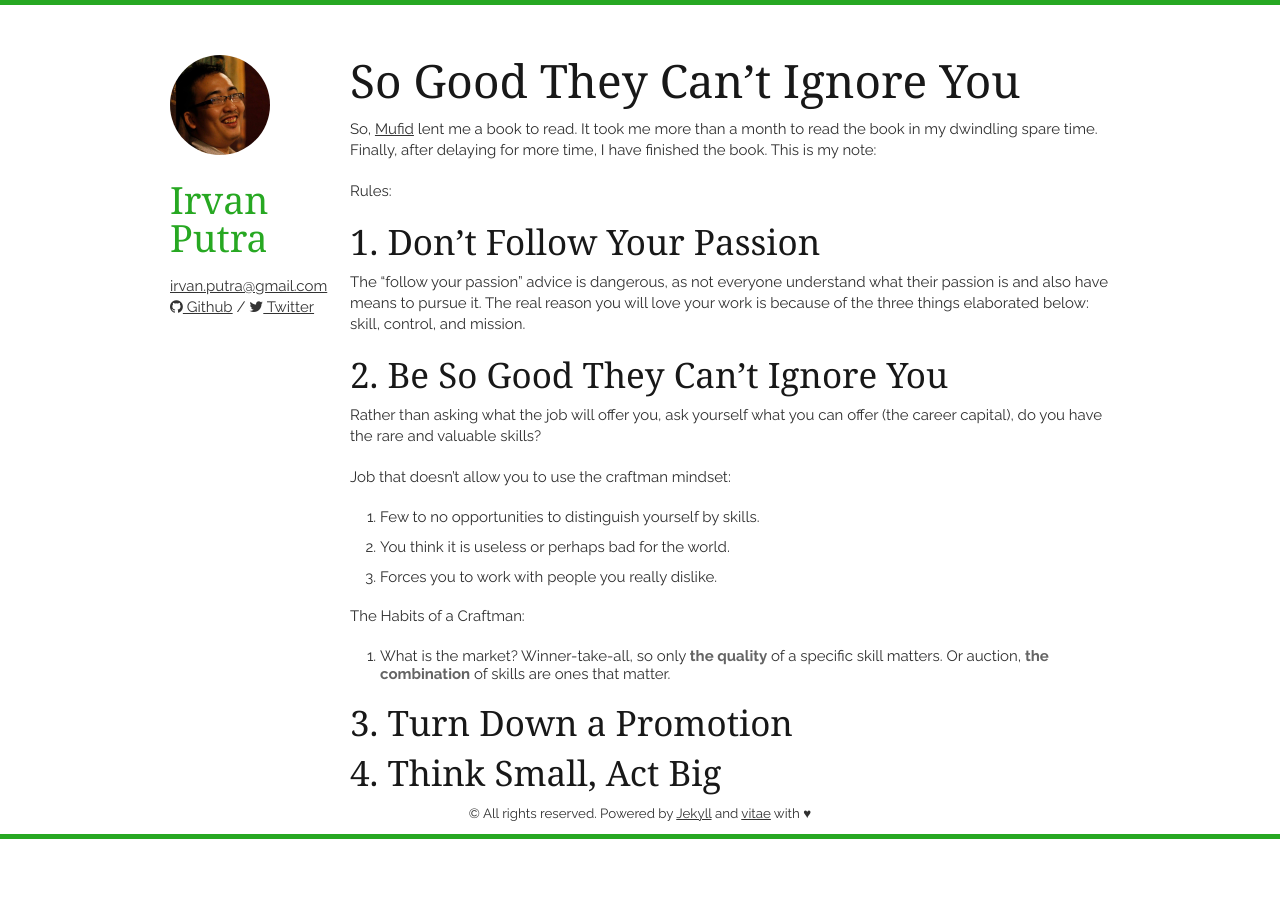
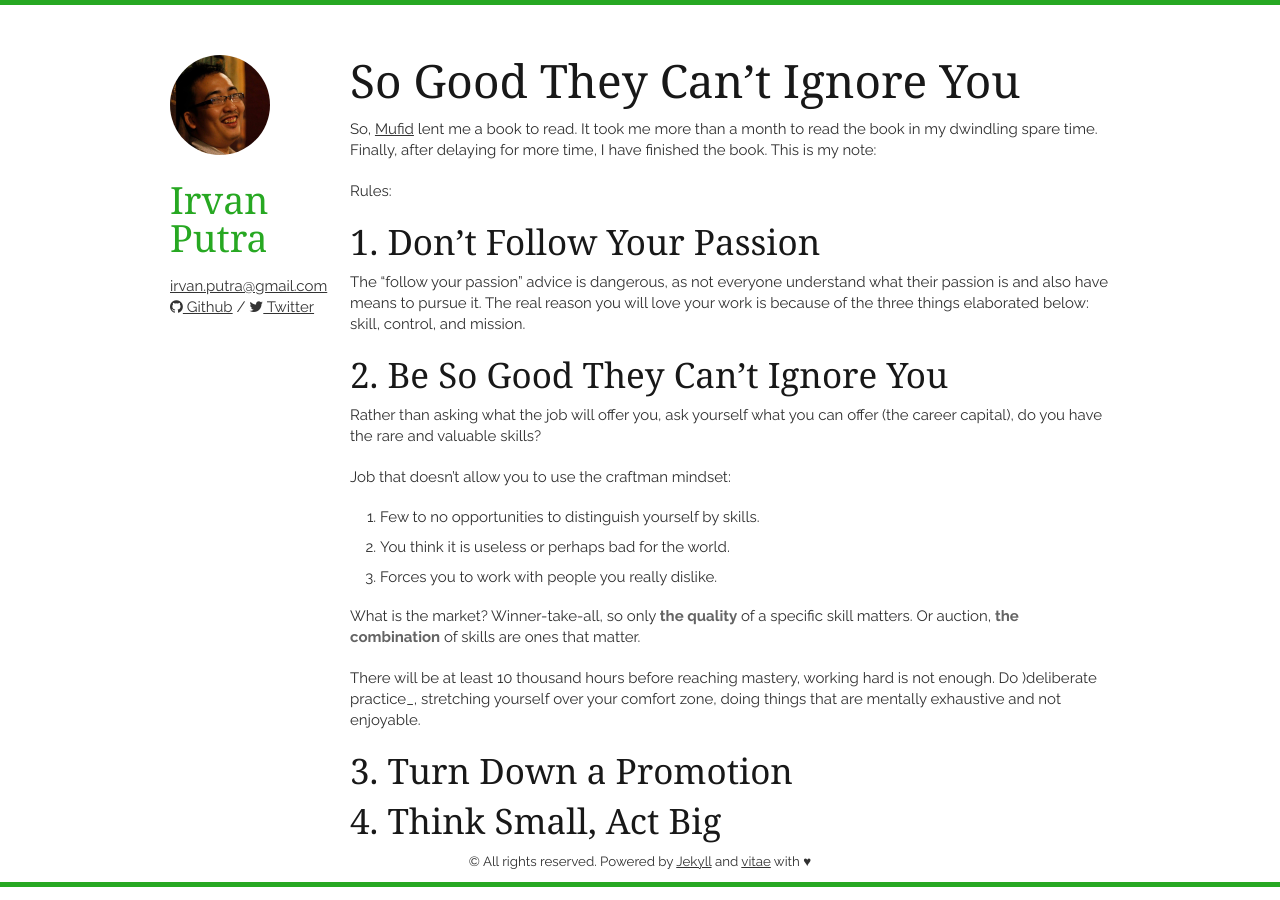
Before and after one commit to irvansemestanya/vandeput.github.io, a Jekyll site: the page built from so-good.md, in a window 1280 px wide. Built offline with Jekyll 4.4.1, drawn with Linux system fonts in a browser that asks for light colours; nearby versions of some CDN libraries.

Commit message:
Update so-good.md

```diff
--- a/so-good.md
+++ b/so-good.md
@@ -23,9 +23,9 @@ Job that doesn't allow you to use the craftman mindset:
 2. You think it is useless or perhaps bad for the world.
 3. Forces you to work with people you really dislike.
 
-The Habits of a Craftman:
+What is the market? Winner-take-all, so only _the quality_ of a specific skill matters. Or auction, _the combination_ of skills are ones that matter.
 
-1. What is the market? Winner-take-all, so only _the quality_ of a specific skill matters. Or auction, _the combination_ of skills are ones that matter.
+There will be at least 10 thousand hours before reaching mastery, working hard is not enough. Do )deliberate practice_, stretching yourself over your comfort zone, doing things that are mentally exhaustive and not enjoyable.
 
 ## 3. Turn Down a Promotion
 
```
